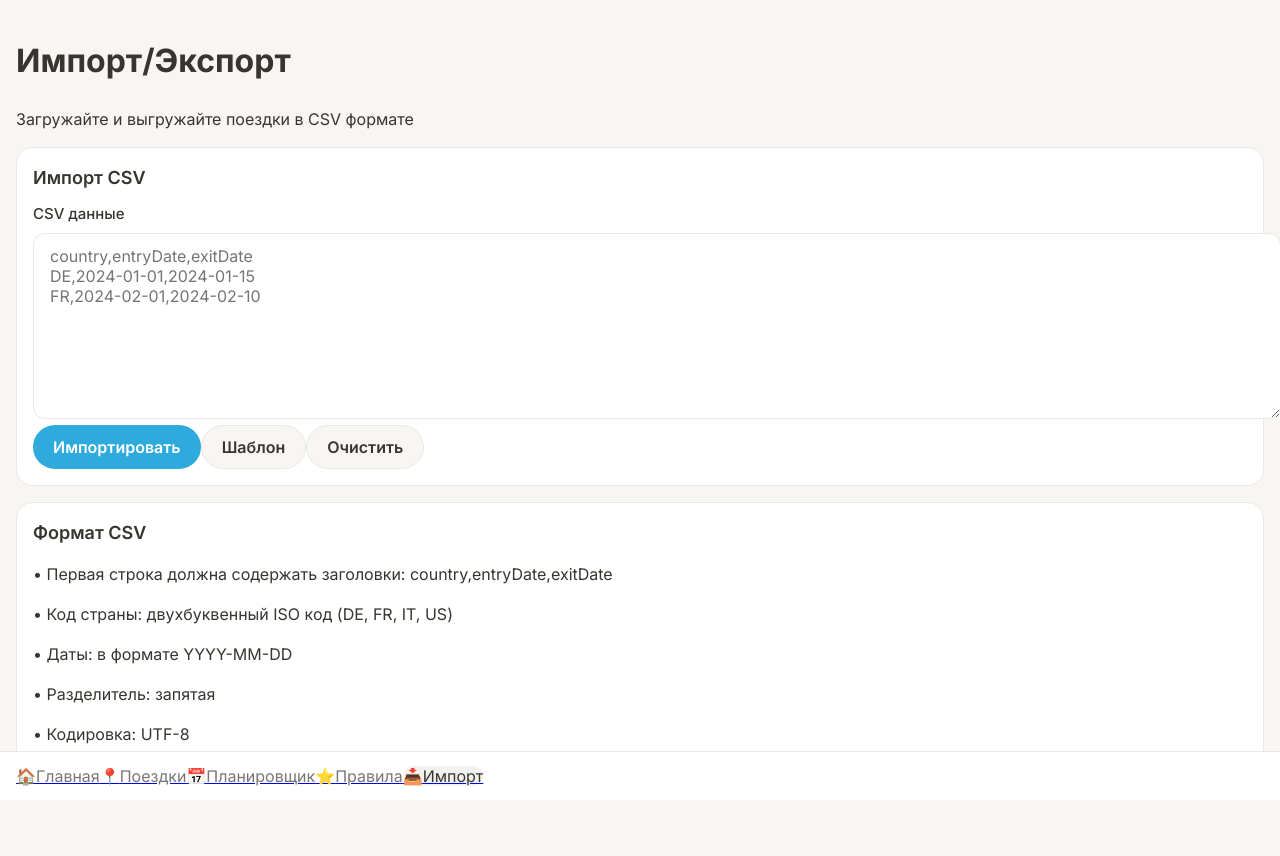
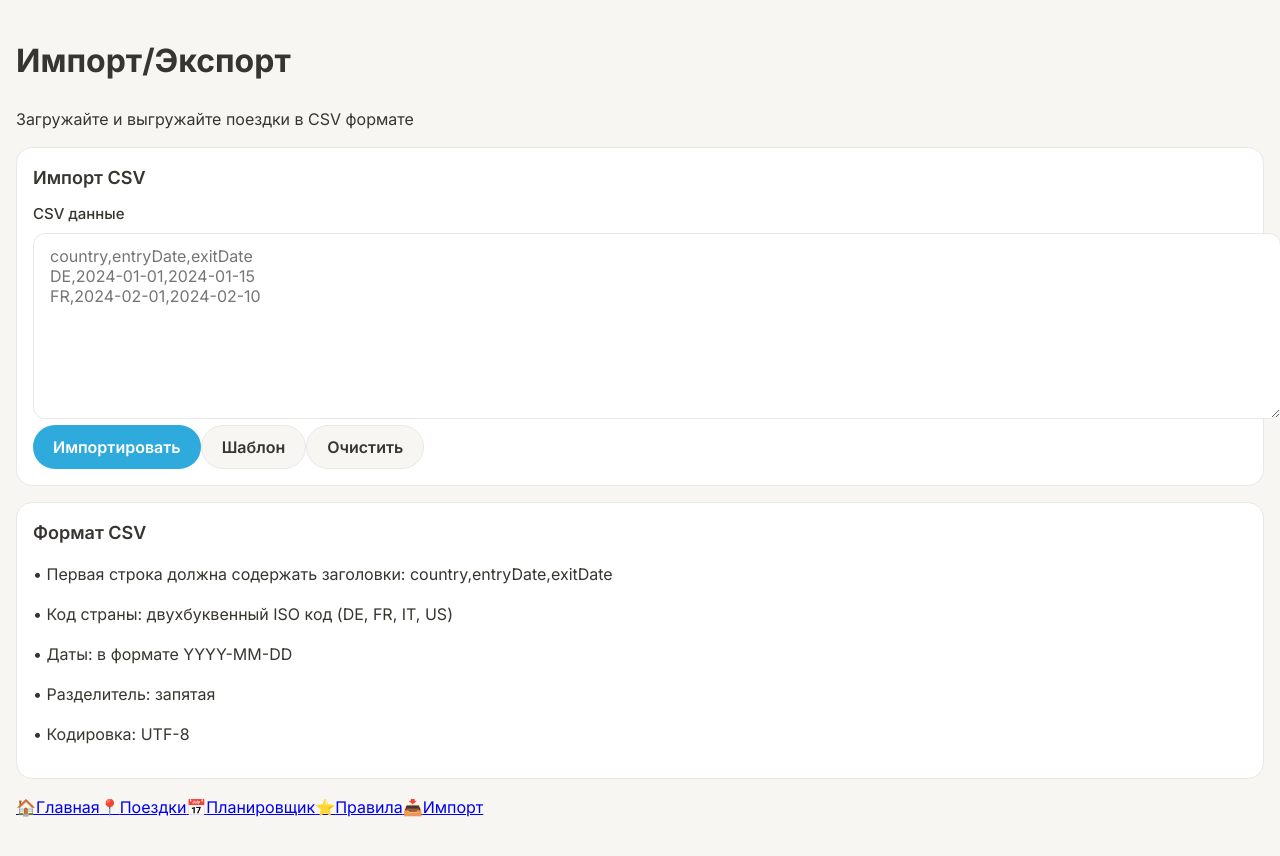
Before and after one commit to timatsusima/nomaddays, a Next.js app: page /import in a window 1280 px wide. Shown: the top 856 px of the page. Built offline with nearby package versions, Linux system fonts and the light colour scheme.

Commit message:
FIX ALL ISSUES: CountrySelector, trips API, onboarding, navigation

```diff
--- a/app/globals.css
+++ b/app/globals.css
@@ -1,6 +1,6 @@
 /*
- * NomadDays CSS v3.0 - FORCE REFRESH
- * Build: 2024-08-27 21:00
+ * NomadDays CSS v3.2 - FIXED NAVIGATION
+ * Build: 2024-08-27 21:15
  * Cache: NO-CACHE-HEADERS
  * Theme: System-dependent (Light/Dark)
  */
@@ -92,6 +92,12 @@ body {
   background-color: var(--brand-hover);
 }
 
+.btn:disabled {
+  background-color: var(--border);
+  color: var(--text-secondary);
+  cursor: not-allowed;
+}
+
 .btn-secondary {
   background-color: var(--surface);
   color: var(--text);
@@ -155,43 +161,6 @@ body {
 .status-warning { color: #ff9800; }
 .status-risk { color: var(--red); }
 
-/* Navigation styles */
-.nav-bar {
-  background-color: var(--bg);
-  border-top: 1px solid var(--border);
-  padding: 12px 16px;
-  position: fixed;
-  bottom: 0;
-  left: 0;
-  right: 0;
-  z-index: 1000;
-}
-
-.nav-item {
-  border-radius: 12px;
-  transition: all 0.2s;
-}
-
-.nav-item.active {
-  background-color: var(--hover);
-}
-
-.nav-item svg {
-  color: var(--text-secondary);
-}
-
-.nav-item.active svg {
-  color: var(--text);
-}
-
-.nav-item span {
-  color: var(--text-secondary);
-}
-
-.nav-item.active span {
-  color: var(--text);
-}
-
 /* Responsive */
 @media (max-width: 480px) {
   .btn {
--- a/components/Navigation.tsx
+++ b/components/Navigation.tsx
@@ -19,16 +19,18 @@ export default function Navigation() {
   ];
 
   return (
-    <nav className="nav-bar">
-      <div className="flex justify-around">
+    <nav className="fixed bottom-0 left-0 right-0 bg-[var(--bg)] border-t border-[var(--border)] p-3 z-50">
+      <div className="flex justify-around items-center">
         {navItems.map((item) => {
           const isActive = pathname === item.href;
           return (
             <Link
               key={item.href}
               href={item.href}
-              className={`nav-item flex flex-col items-center p-3 min-w-[60px] ${
-                isActive ? 'active' : ''
+              className={`flex flex-col items-center p-2 rounded-xl transition-all duration-200 min-w-[60px] ${
+                isActive
+                  ? 'bg-[var(--hover)] text-[var(--text)]'
+                  : 'text-[var(--text-secondary)] hover:text-[var(--text)]'
               }`}
             >
               <span className="text-xl mb-1">{item.icon}</span>
```
Also changed, not shown: app/(webapp)/dashboard/page.tsx (+19 -8 lines), app/(webapp)/trips/page.tsx (+27 -7 lines), components/NomadOnboarding.tsx (+10 -0 lines).
